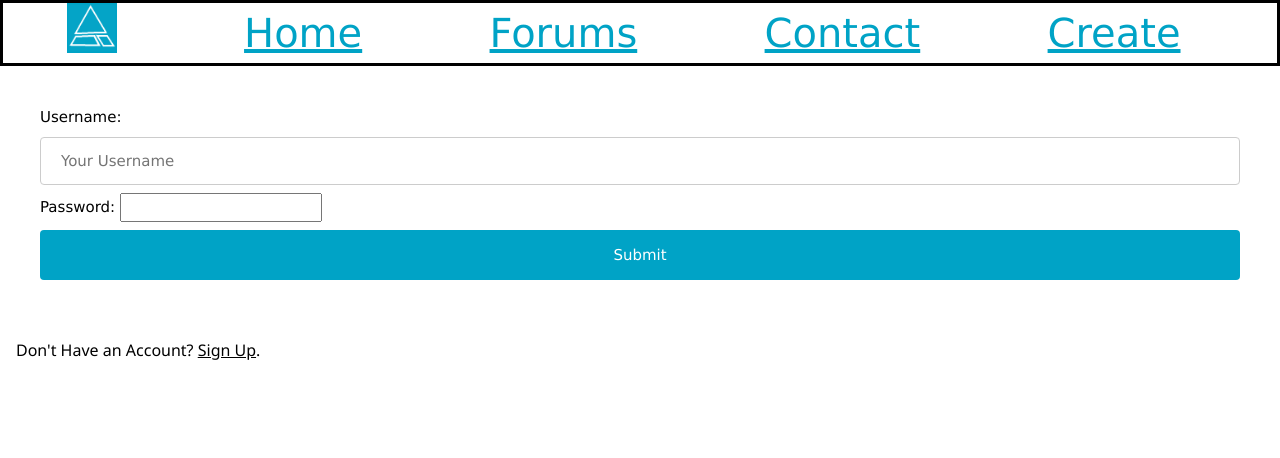
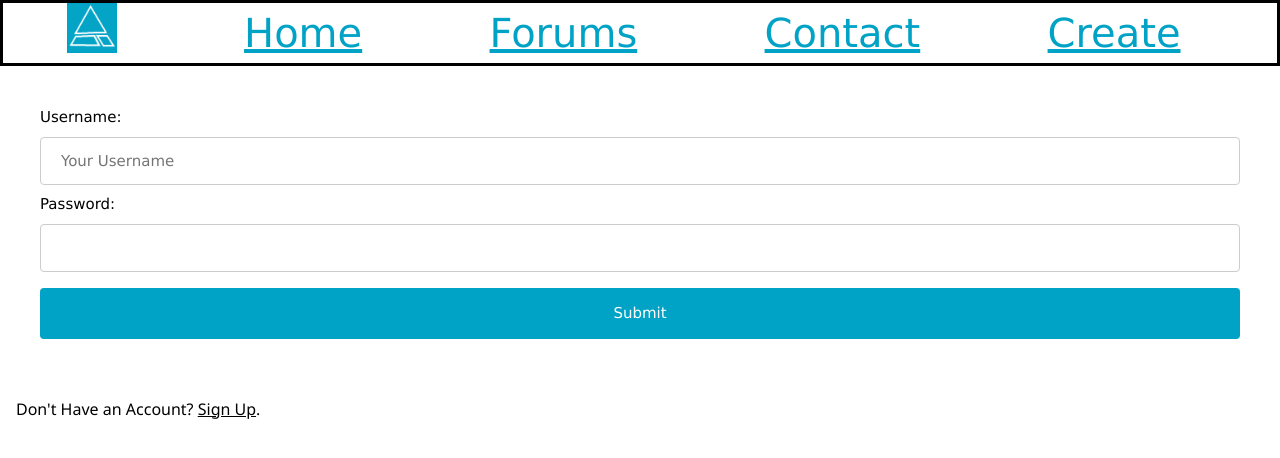
Before and after one commit to newawe/newawe, a PHP site: page /login.html in a window 1280 px wide. Shown: the top 458 px of the page. Run offline with PHP 8.4, Linux system fonts and the light colour scheme.

Commit message:
Update main.css

```diff
--- a/main.css
+++ b/main.css
@@ -37,7 +37,7 @@ input[type=text], select {
     border-radius: 4px;
     box-sizing: border-box;
 }
-input[type=text], select {
+input[type=password], select {
     width: 100%;
     padding: 12px 20px;
     margin: 8px 0;
```
